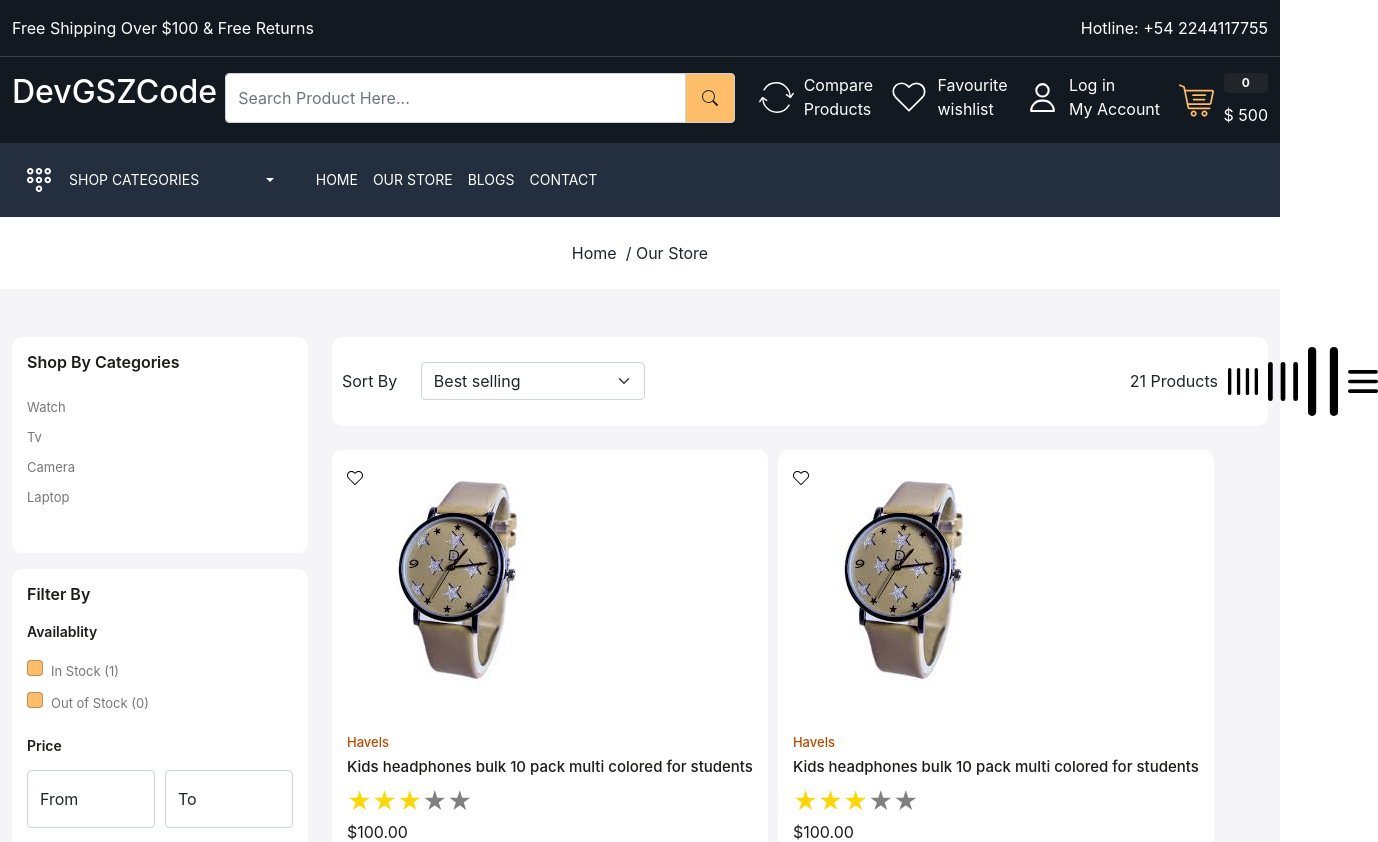
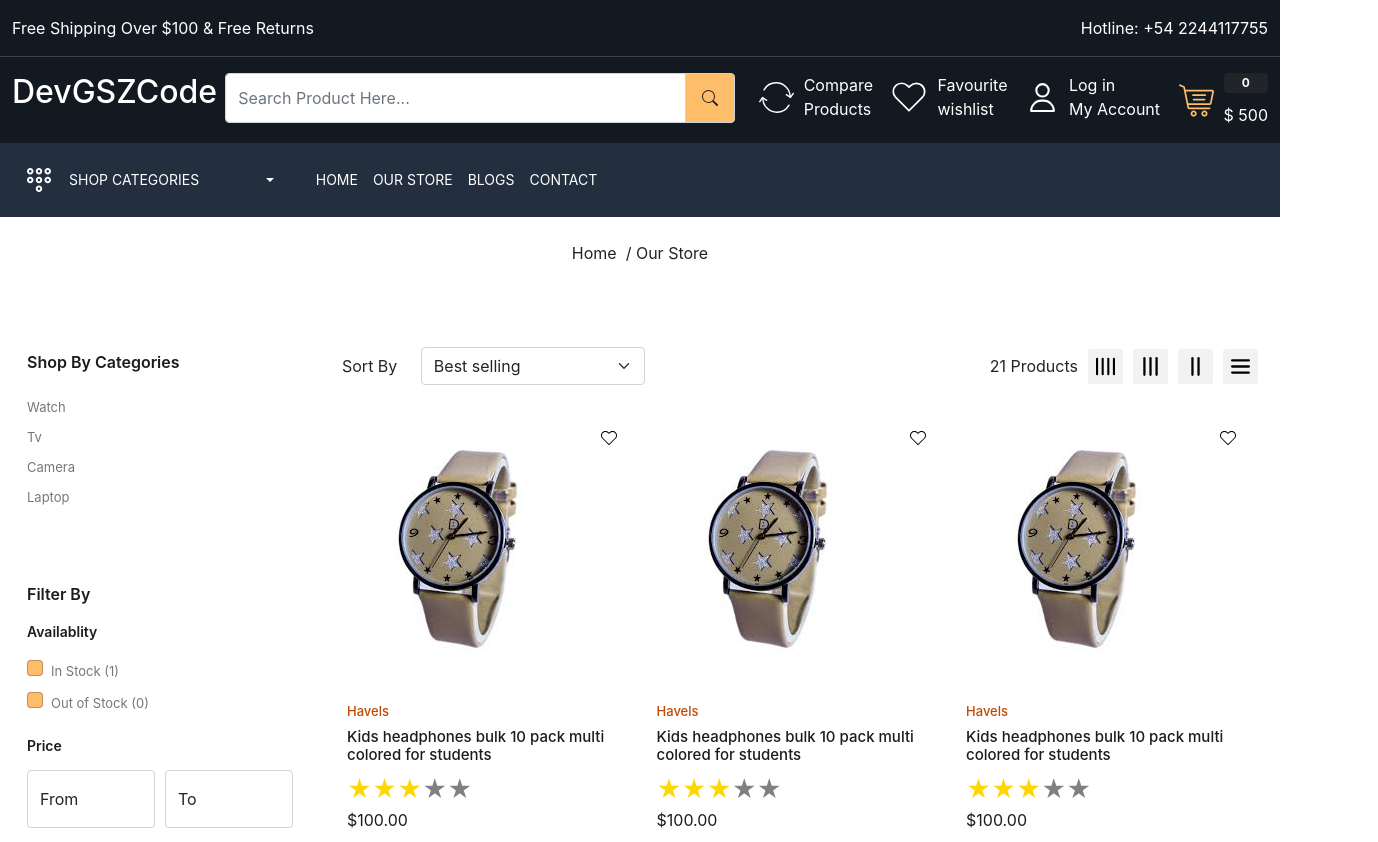
Before and after one commit to gszcode/ecommerce, a React (Create React App) app in the folder client/: page /store in a window 1280 px wide. Shown: the top 842 px of the page, 1378 px wide, since content can reach past the window. Built offline with nearby package versions, Linux system fonts and the light colour scheme.

Commit message:
estilos a componente tienda realizados

```diff
--- a/client/src/App.css
+++ b/client/src/App.css
@@ -4,7 +4,7 @@
   --color-febd69: #febd69;
   --color-232f3e: #232f3e;
   --color-bf4800: #bf4800;
-  --color-f5f5f7: #f5f5f7;
+  --color-f7f7f7: #f7f7f7;
   --color-ededed: #ededed;
   --color-777777: #777777;
   --color-1c1c1b: #1c1c1b;
@@ -243,6 +243,7 @@ footer .input-group-text {
   background-color: white;
   border-radius: 10px;
   overflow: hidden;
+  width: 100%;
 }
 .product-card .product-image {
   height: 270px;
@@ -274,9 +275,20 @@ footer .input-group-text {
   font-size: 16px;
   color: var(--color-1c1c1b);
 }
+.product-card p.description {
+  font-size: 13px;
+  color: var(--color-777777);
+  margin-right: 20px;
+}
+
 .action-bar {
   top: 10%;
   right: -23px;
+  transition: 0.3s;
+}
+.product-card .wishlist-icon {
+  top: 5px;
+  right: 15px;
   transition: 0.3s;
 }
 
@@ -380,3 +392,41 @@ footer .input-group-text {
   background-color: white;
   border-radius: 10px;
 }
+.grid img {
+  width: 35px;
+  height: 35px;
+  background-color: #f2f2f2;
+  padding: 8px;
+  border-radius: 3px;
+  cursor: pointer;
+}
+.gr-12 {
+  width: 100%;
+}
+.gr-6 {
+  width: 49%;
+}
+.gr-4 {
+  width: 32%;
+}
+.gr-3 {
+  width: 24%;
+}
+.gr-12 .product-card {
+  display: flex;
+  gap: 20px;
+}
+.gr-6 .product-image {
+  width: 100%;
+}
+.gr-6 .product-image img {
+  margin: auto;
+  display: block;
+}
+.gr-12 .product-card .product-image {
+  width: 270px;
+  height: auto;
+}
+.gr-12 .action-bar {
+  top: 17%;
+}
```
